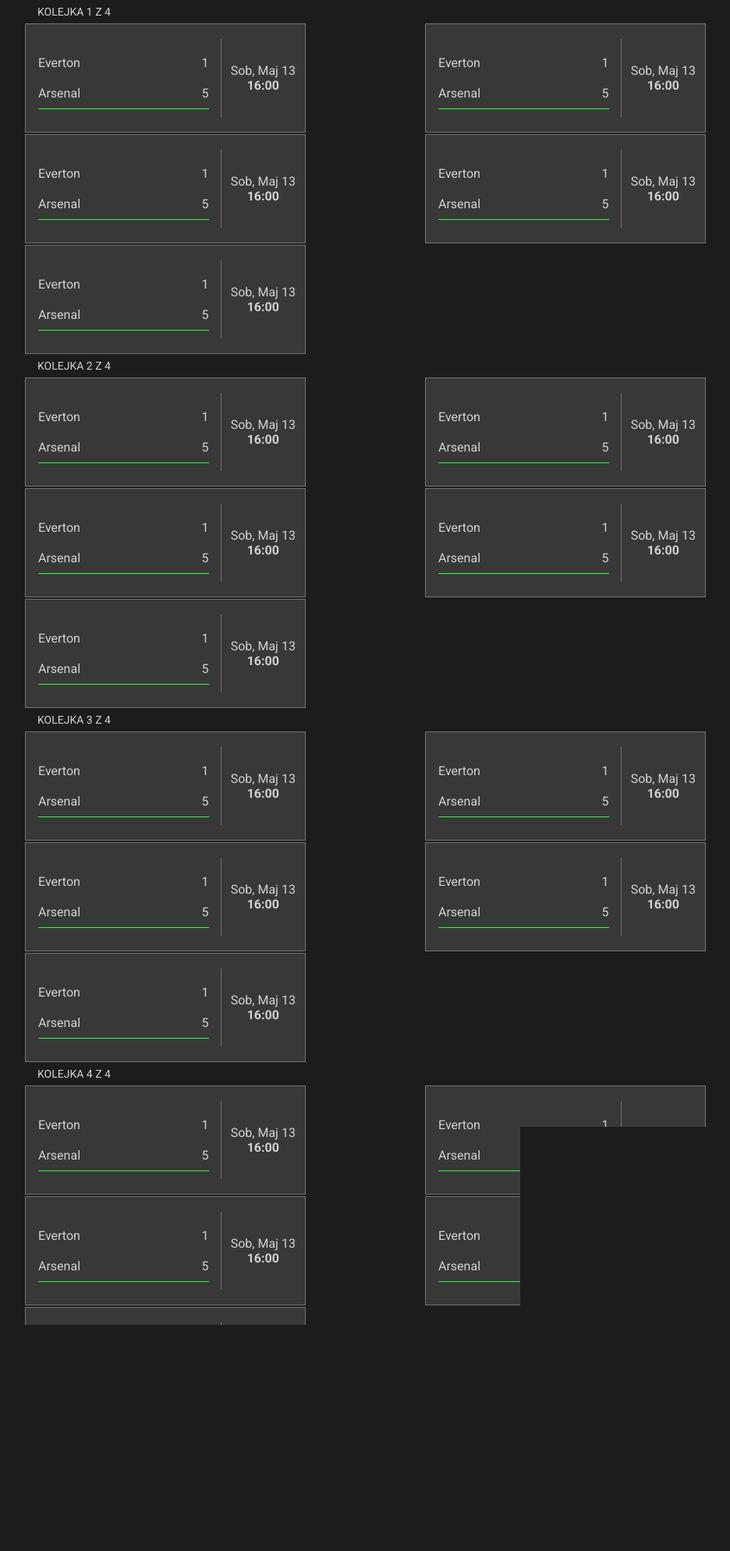
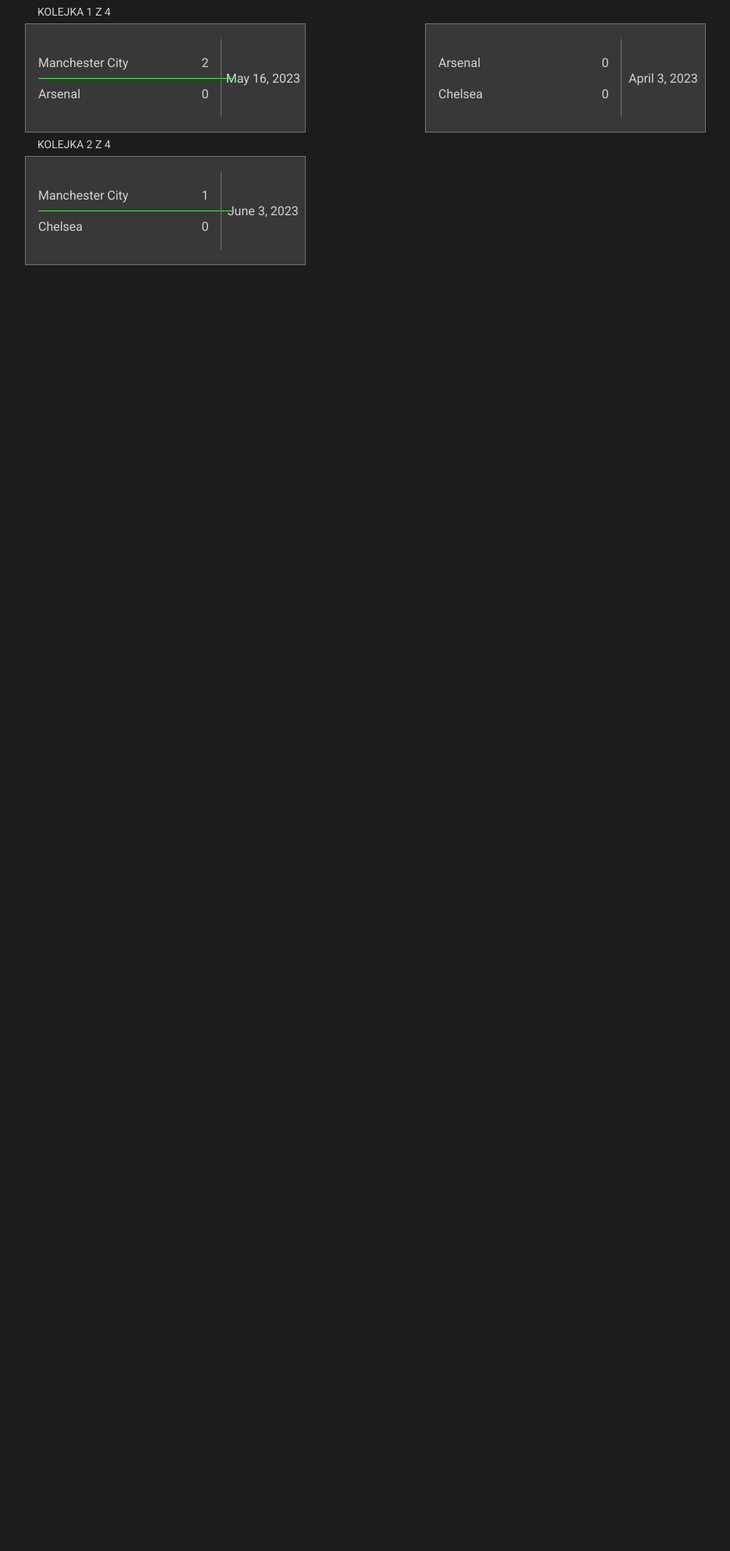
Before and after one commit to PreQQ/django-liga, a Django app: page / in a window 1280 px wide. Shown: the part 80-2069 px from the top of the page at 78% size, without its empty margins (96-1032 px from the left). After the commit the page ends 420 px from the top, so only its background shows below. Run offline with Django 3.2, Linux system fonts and the light colour scheme; data comes from the database, SQL or seed files in the repository.

Commit message:
Added data to matches page

```diff
--- a/main/templates/matches.html
+++ b/main/templates/matches.html
@@ -1,22 +1,34 @@
-{% extends "layout.html" %} {% block title %}Mecze{% endblock %} {% block body_content %}<div class="outer-matches">
-  {% for row in rows %}<div class="matches">
-    <div class="matches-header">Kolejka {{ row }} z {{rowsMax}}</div>
+{% extends "layout.html" %} {% block title %}Mecze{% endblock %} {% block body_content %}
+<div class="outer-matches">
+    {% for item in matches %}
+    <div class="matches">
+        {% if item.row %}
+        <div class="matches-header">Kolejka {{ item.round }} z {{rowsMax}}</div>
         <div class="matches-body">
-      {% for match in matches %}
-        <a href="{% url 'main:match' match %}">
+            {% for match in item.row %}
+            <a href="{% url 'main:match' match.id %}">
                 <div class="matches-content">
                     <div class="matches-content__teams">
-            <div class="matches-content__teams_item">Everton <span>1</span></div>
-            <div class="matches-content__teams_item matches-winner">Arsenal <span>5</span></div>
+                        <div class="matches-content__teams_item">
+                            {{match.host.name}} <span>{{match.goalsHost}}</span>
                         </div>
-          <div class="matches-content__date">
-            Sob, Maj 13
-          </br>
-          <span>16:00</span>
+                        {% if match.outcome == 1 %}
+                        <div class="matches-winner"></div>
+                        {% endif %}
+                        <div class="matches-content__teams_item">
+                            {{match.guest.name}} <span>{{match.goalsGuest}}</span>
                         </div>
+                        {% if match.outcome == -1 %}
+                        <div class="matches-winner"></div>
+                        {% endif %}
+                    </div>
+                    <div class="matches-content__date">{{match.date}}</div>
                 </div>
             </a>
             {% endfor %}
         </div>
-  </div>{% endfor %}
-</div>{% endblock %}
+        {% endif %}
+    </div>
+    {% endfor %}
+</div>
+{% endblock %}
--- a/main/views.py
+++ b/main/views.py
@@ -8,11 +8,36 @@ def matches(request):
     teamsLength = Team.objects.count()
     rowsMax = (teamsLength - 1) * 2
 
-    matchess = Match.objects.all()
-    print(matchess)
-    rows = [1,2,3,4,5]
-    matches = [1,2,3,4,5]
-    return render(request, "matches.html", {"matches": matches, "rows": rows, "rowsMax": rowsMax})
+    matchesTT = Match.objects.all()
+    matches = [dict(round = i + 1, row = []) for i in range(rowsMax)]
+    players = list(Player.objects.all())
+
+    for match in matchesTT:
+        host = 0
+        guest = 0
+        outcome = 0
+
+        eventsTT = list(Event.objects.values_list("event_type", "match", "player").filter(Q(event_type='GOAL') | Q(event_type='GPEN')).filter(match=match.id))
+
+        for event in eventsTT:
+            teamId = players[event[2]].team.id
+
+            if teamId == match.host.id:
+                host += 1
+            elif teamId == match.guest.id:
+                guest += 1
+
+
+        if host - guest < 0:
+            outcome = -1
+        elif host - guest > 0:
+            outcome = 1
+
+        for x in matches:
+            if int(x["round"]) == int(match.match_round):
+                x["row"].append(dict(id = match.id, date = match.date, match_round = match.match_round, goalsHost = host, goalsGuest = guest, outcome = outcome, host = match.host, guest = match.guest))
+
+    return render(request, "matches.html", {"matches": matches,"rowsMax": rowsMax})
 
 def match(request, match_id):
     # matchFinder = get_object_or_404(Match, pk=match_id)
--- a/static/css/matches.css
+++ b/static/css/matches.css
@@ -59,11 +59,13 @@
 }
 
 .matches-content__teams_item {
+    position: relative;
     color: lightgrey;
     display: flex;
     justify-content: space-between;
     align-items: center;
     height: 40px;
+    width: 100%;
 }
 
 .matches-content__date {
@@ -80,5 +82,8 @@
 }
 
 .matches-winner {
-    border-bottom: 1px solid rgb(47, 255, 61);
+    width: 100%;
+    height: 1px;
+    position: absolute;
+    background: rgb(47, 255, 61);
 }
```
Lines whose indentation alone changed are shown as unchanged.
